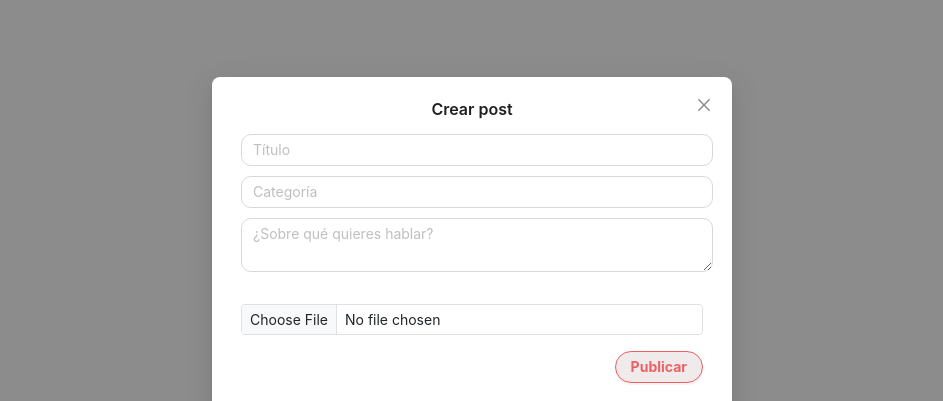
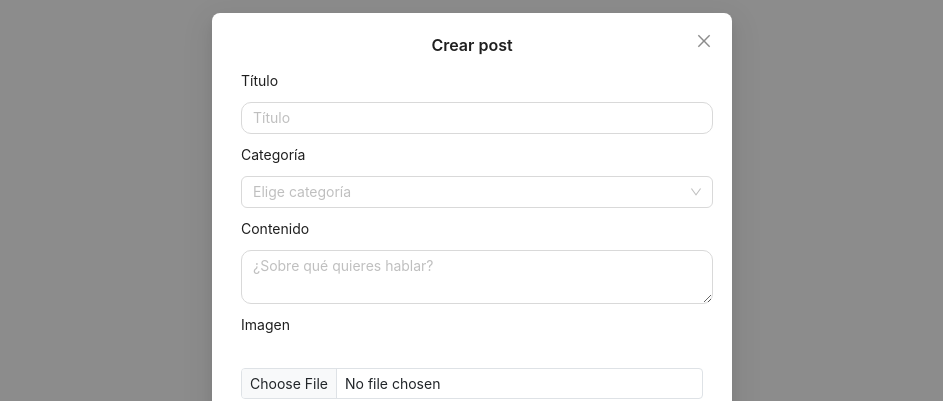
Before and after one commit to JesusHernandezP/ReportifyApp, a React (Vite) app: page /post in a window 1280 px wide. Shown: the part 154-555 px from the top of the page, without its empty margins (168-1111 px from the left). Built offline with nearby package versions, Linux system fonts and the light colour scheme; a web font is replaced by a local one.

Commit message:
Selector categories

```diff
--- a/src/views/PostCreationModal.jsx
+++ b/src/views/PostCreationModal.jsx
@@ -1,12 +1,10 @@
 import { useNavigate } from 'react-router-dom'
-import { Modal, Input, Button } from 'antd'
+import { Modal, Input, Button, Select } from 'antd'
 
 import useServer from '../hooks/useServer.js'
 import React from 'react'
 import Form from 'react-bootstrap/Form'
 import '../index.css'
-
-
 
 function PostCreationModal() {
 
@@ -24,6 +22,12 @@ function PostCreationModal() {
     navigate("/")
   }
 
+  const themes = ['sports', 'politics', 'economy', 'education', 'society', 'techonology', 'culture', 'sciencie', 'gaming', 'medicine']
+
+  const selectOptions = themes.map((theme) => {
+    return {value:theme, label:theme}
+  })
+
   return (
     <>
       <Modal
@@ -35,21 +39,29 @@ function PostCreationModal() {
         footer={<></>}
       >
         <form onSubmit={handleSubmit} className='form-login'>
+        <label>Título</label>
           <Input
             name="title"
             required
             placeholder="Título"
           />
-          <Input
+          <label>Categoría</label>
+          <Select
           name="theme"
-            required
-            placeholder="Categoría"
+            placeholder="Elige categoría"
+            style={{
+              width: '100%',
+            }}
+            allowClear
+            options= {selectOptions}
           />
+          <label>Contenido</label>
         <Input.TextArea
           name="content"
           required
           placeholder="¿Sobre qué quieres hablar?"
         />
+        <label>Imagen</label>
         <Form.Group controlId="formFilesm" className="mb-3">
           <Form.Label></Form.Label>
           <Form.Control className='upload-file' type="file" name="photo"
@@ -61,7 +73,7 @@ function PostCreationModal() {
           </Button >
         </div>
       </form>
-      </Modal>
+    </Modal >
     </>
   )
 }
```
Lines whose indentation alone changed are shown as unchanged.
